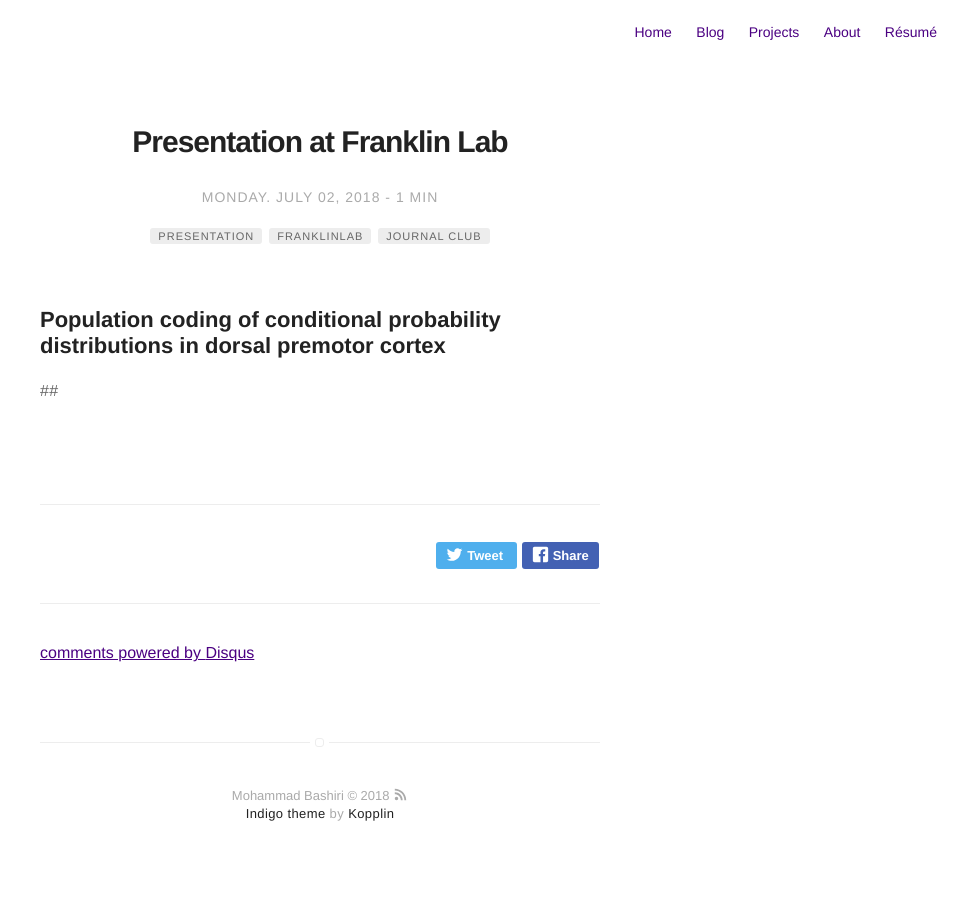
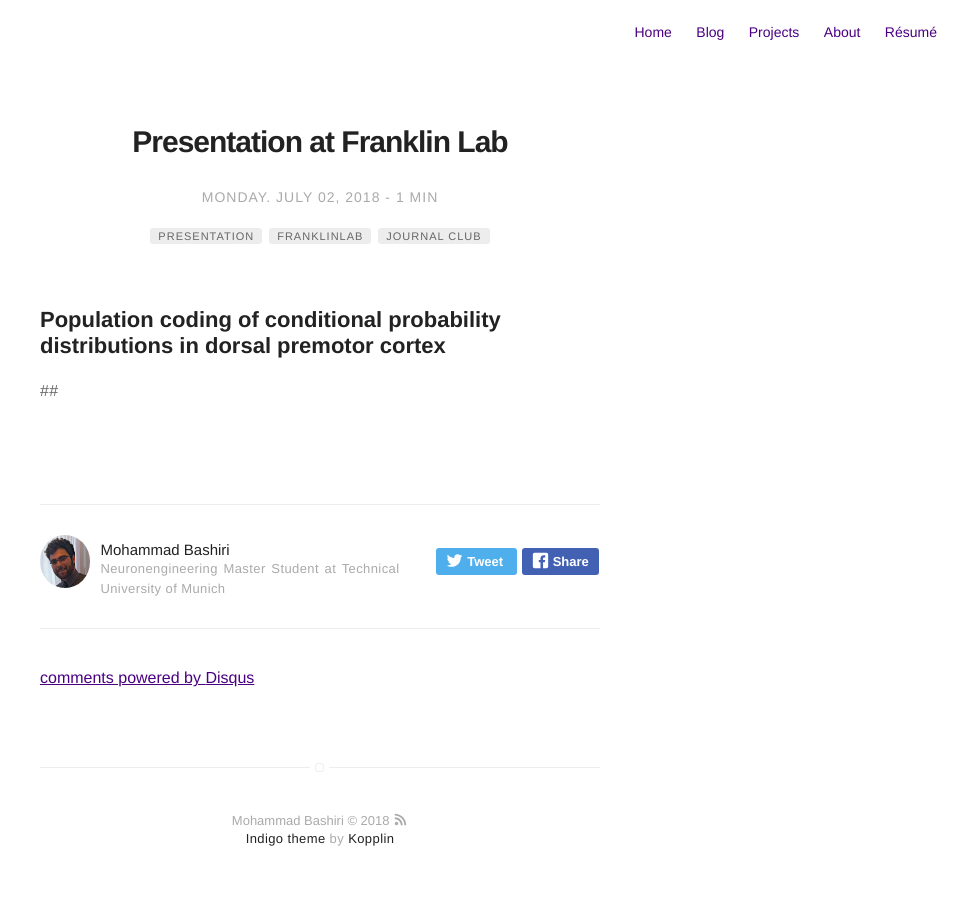
Before and after one commit to mohammadbashiri/mohammadbashiri.github.io-old, a Jekyll site: the page built from _posts/2018-07-02-Presentation at FranklinLab.markdown, in a window 1280 px wide. Shown: the whole page, without its empty margins (320-1280 px from the left). Built offline with Jekyll 4.4.1, drawn with Linux system fonts in a browser that asks for light colours; comment, search, counter and statistics services are not loaded; part of the change alters nothing that is shown.

```diff
--- a/_config.yml
+++ b/_config.yml
@@ -54,7 +54,7 @@ github: mohammadbashiri
 email: mohammadbashiri93@gmail.com
 
 authors:
-    johndoe:
+    mohammadbashiri:
         name: Mohammad Bashiri
         bio: Neuronengineering Master Student at Technical University of Munich
         external-image: false
```
